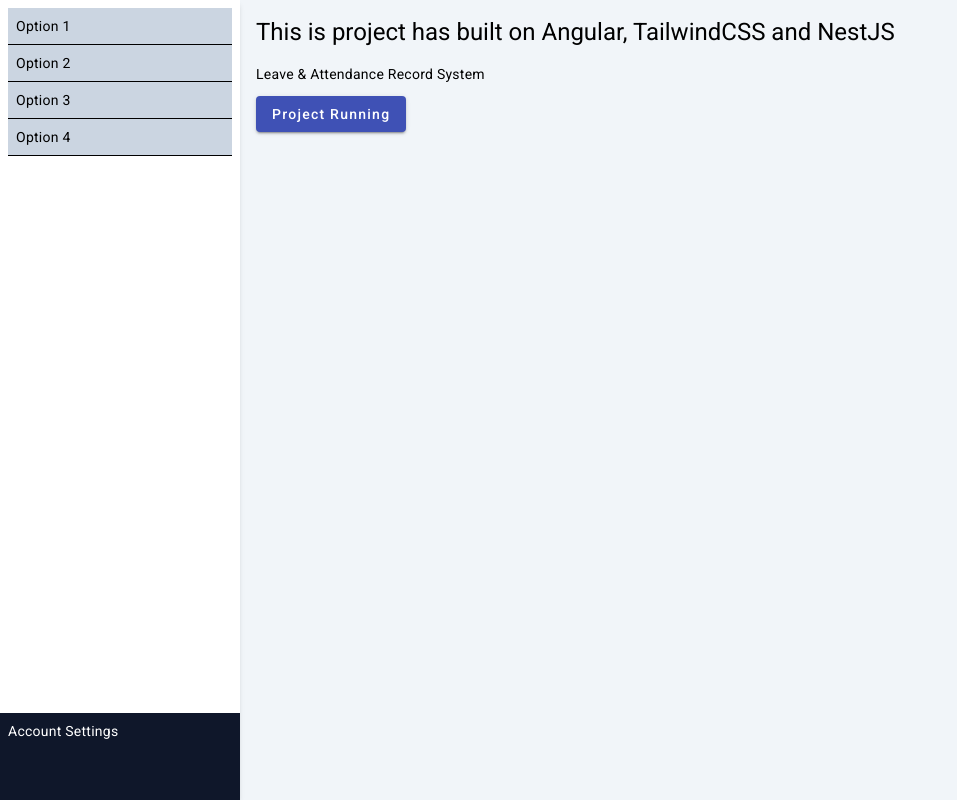
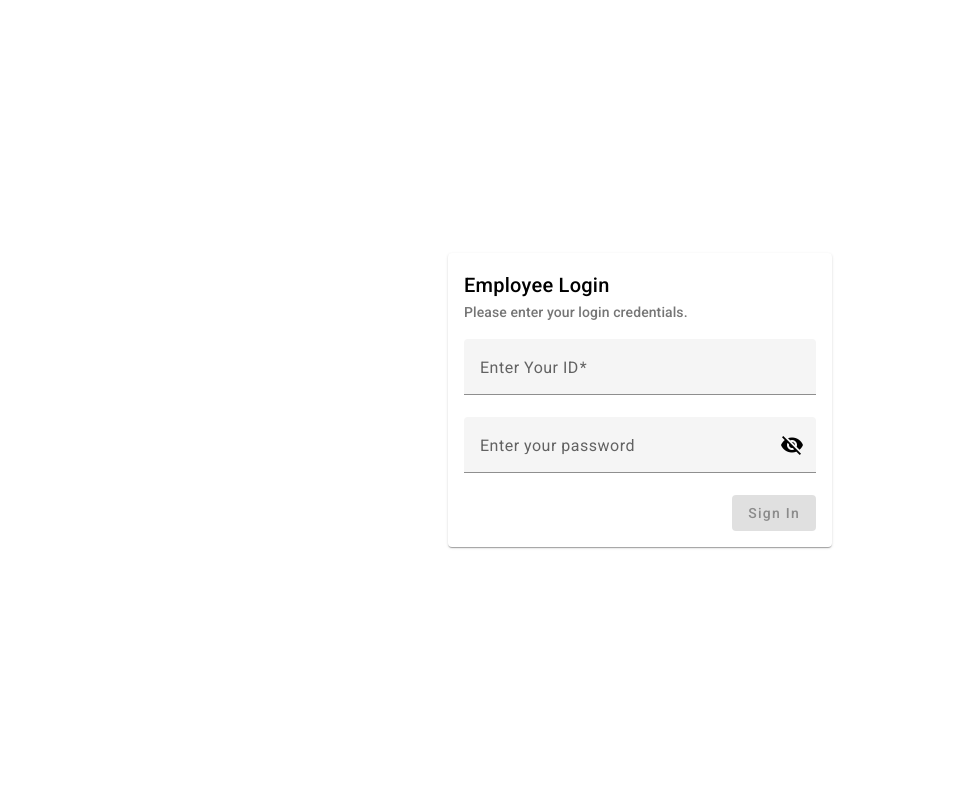
Before and after one commit to VuProjectCS619/leave-attendance-record-system-fe, an Angular app: page / in a window 1280 px wide. Shown: the whole page, without its empty margins (0-957 px from the left). Built offline with nearby package versions, Linux system fonts and the light colour scheme.

Commit message:
project started

```diff
--- a/src/app/app.component.html
+++ b/src/app/app.component.html
@@ -1,25 +1,34 @@
-<div class="h-screen w-screen bg-slate-100">
-<div class="flex h-full w-full">
-  <div class="flex h-full w-60 flex-col justify-between bg-slate-500 shadow-md">
-    <!-- Navbar Content Header -->
-    <div class="h-full w-full bg-white p-2">
-      <ul class="flex cursor-pointer flex-col">
-        <li class="border-b-[1px] border-black bg-slate-300 p-2 hover:bg-amber-400">Option 1</li>
-        <li class="border-b-[1px] border-black bg-slate-300 p-2 hover:bg-amber-400">Option 2</li>
-        <li class="border-b-[1px] border-black bg-slate-300 p-2 hover:bg-amber-400">Option 3</li>
-        <li class="border-b-[1px] border-black bg-slate-300 p-2 hover:bg-amber-400">Option 4</li>
-      </ul>
-    </div>
-    <!-- Navbar Content footer -->
-    <div class="h-24 w-full bg-slate-900 p-2">
-      <p class="text-white">Account Settings</p>
+<div class="w-screen h-screen">
+  <div class="w-full h-full flex justify-center items-center">
+    <div>
+      <mat-card class="w-96 h-auto">
+
+        <mat-card-header>
+          <mat-card-title>Employee Login</mat-card-title>
+          <mat-card-subtitle>Please enter your login credentials.</mat-card-subtitle>
+        </mat-card-header>
+        <mat-card-actions>
+          <!-- -->
+          <div class="flex flex-col p-2 w-full">
+          <mat-form-field appearance="fill">
+            <mat-label>Enter Your ID</mat-label>
+            <input matInput placeholder="EM1111111" [formControl]="id" required>
+            <mat-error *ngIf="id.invalid">{{getErrorMessage()}}</mat-error>
+          </mat-form-field>
+          <!-- -->
+          <mat-form-field appearance="fill">
+            <mat-label>Enter your password</mat-label>
+            <input matInput [type]="hide ? 'password' : 'text'">
+            <button mat-icon-button matSuffix (click)="hide = !hide" [attr.aria-label]="'Hide password'" [attr.aria-pressed]="hide">
+              <mat-icon>{{hide ? 'visibility_off' : 'visibility'}}</mat-icon>
+            </button>
+          </mat-form-field>
+            <div class="flex justify-end" >
+              <button disabled="true" mat-raised-button color="primary">Sign In</button>
+            </div>
+          </div>
+        </mat-card-actions>
+      </mat-card>
     </div>
   </div>
-  <!-- App -->
-  <div class="p-4">
-    <h1>This is project has built on Angular, TailwindCSS and NestJS</h1>
-    <p>Leave & Attendance Record System</p>
-    <button mat-raised-button color="primary">Project Running</button>
-  </div>
 </div>
-</div>
--- a/src/app/app.component.ts
+++ b/src/app/app.component.ts
@@ -1,10 +1,22 @@
 import { Component } from '@angular/core';
-
+import {FormControl, Validators} from '@angular/forms';
 @Component({
   selector: 'app-root',
   templateUrl: './app.component.html',
   styleUrls: ['./app.component.css']
 })
 export class AppComponent {
+  empty = true
+  hide= true
+
+  id = new FormControl('', [Validators.required, Validators.email]);
+
+  getErrorMessage() {
+    if (this.id.hasError('required')) {
+      return 'You must enter your ID  ';
+    }
+
+    return this.id.hasError('id') ? 'Not a valid ID' : '';
+  }
   title = 'leave-attendance-record-system-fe';
 }
```
Also changed, not shown: src/app/app.module.ts (+14 -6 lines).
